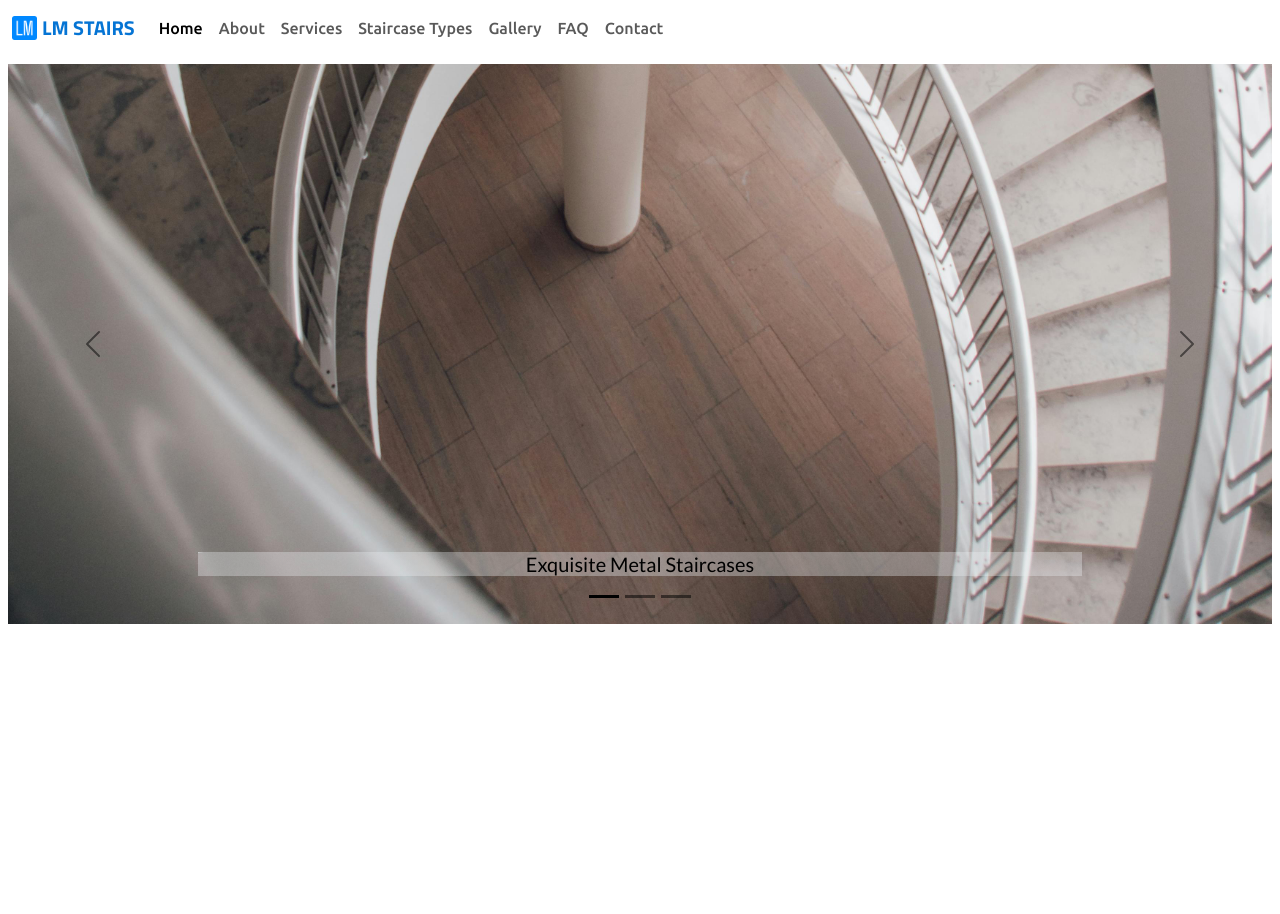
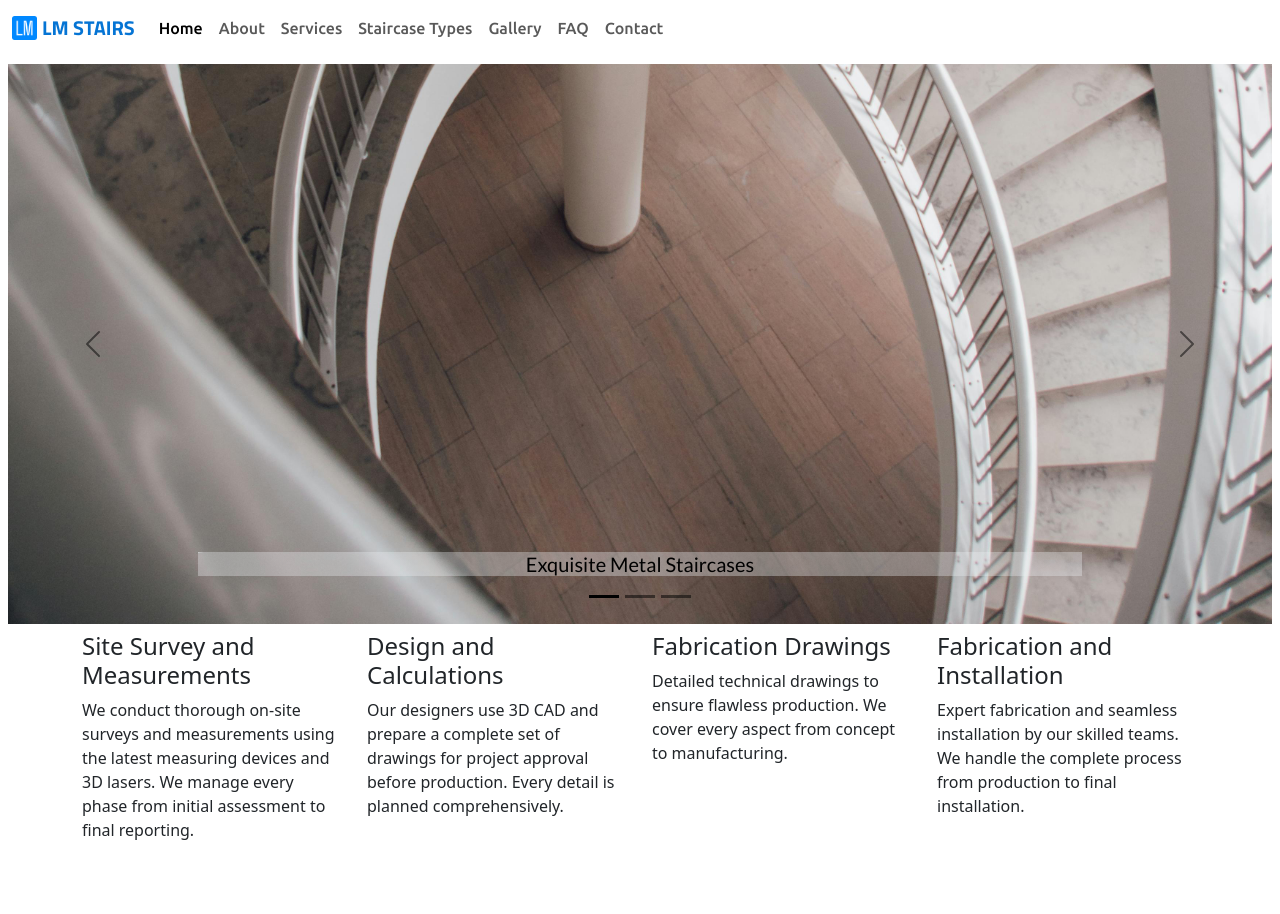
Before and after one commit to SerraKD/lm-london, a Django app: page / in a window 1280 px wide. Before the commit the page ends 624 px from the top, so only its background shows below. Run offline with Django 5.2, Linux system fonts and the light colour scheme.

Commit message:
Add sevices section

```diff
--- a/steelbusiness/main/templates/main/home.html
+++ b/steelbusiness/main/templates/main/home.html
@@ -41,5 +41,55 @@
     </div>
   </div>
 </section>
+<!-- Services start-->
+<section id="feature" class="feature-section">
+  <div class="container">
+      <div class="row">
+          <div class="col-md-3 col-sm-6 col-xs-12">
+              <div class="feature">
+                  <i class="bi bi-rulers" style="font-size: 3rem; color: cornflowerblue;"></i>
+                  <div class="feature-content">
+                      <h4>Site Survey and Measurements</h4>
+                      <p>We conduct thorough on‑site surveys and measurements using the latest measuring devices and 3D lasers.
+                        We manage every phase from initial assessment to final reporting.</p>
+                  </div>
+              </div>
+          </div><!-- /.col-md-3 -->
+          <div class="col-md-3 col-sm-6 col-xs-12">
+              <div class="feature">
+                  <i class="bi bi-pencil-fill" style="font-size: 3rem; color: cornflowerblue;"></i>
+                  <div class="feature-content">
+                      <h4>Design and Calculations</h4>
+                      <p>Our designers use 3D CAD and prepare a complete set of drawings for project approval before production.
+                        Every detail is planned comprehensively.</p>
+                  </div>
+              </div>
+          </div>
+          <div class="col-md-3 col-sm-6 col-xs-12">
+              <div class="feature">
+                  <i class="bi bi-clipboard-check-fill" style="font-size: 3rem; color: cornflowerblue;"></i>
+                  <div class="feature-content">
+                      <h4>Fabrication Drawings</h4>
+                      <p>Detailed technical drawings to ensure flawless production.
+                        We cover every aspect from concept to manufacturing.</p>
+                  </div>
+              </div>
+          </div>
+          <div class="col-md-3 col-sm-6 col-xs-12">
+              <div class="feature">
+                  <i class="bi bi-tools" style="font-size: 3rem; color: cornflowerblue;""></i>
+                  <div class="feature-content">
+                      <h4>Fabrication and Installation</h4>
+                      <p>Expert fabrication and seamless installation by our skilled teams.
+                        We handle the complete process from production to final installation.</p>
+                  </div>
+              </div>
+          </div>
+      </div>
+
+  </div>
+</section>
+<!-- End services Section -->
+
 
 {% endblock %}
```
